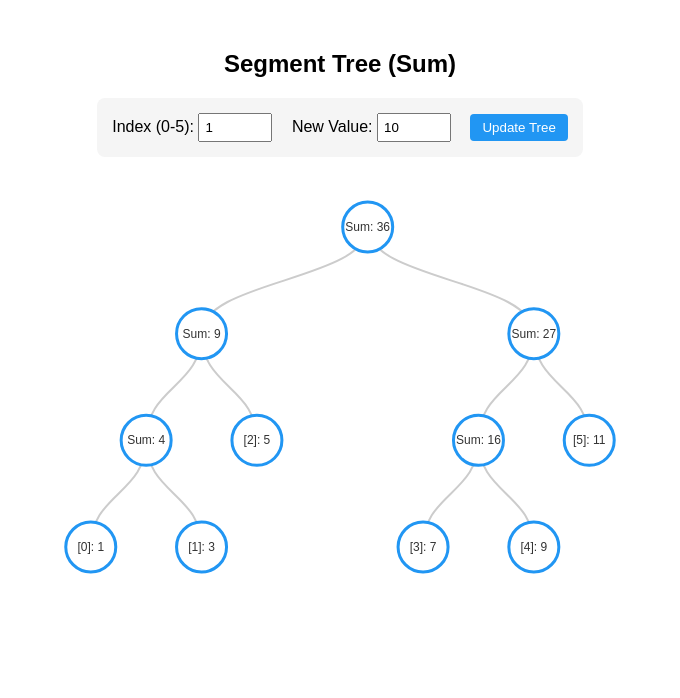
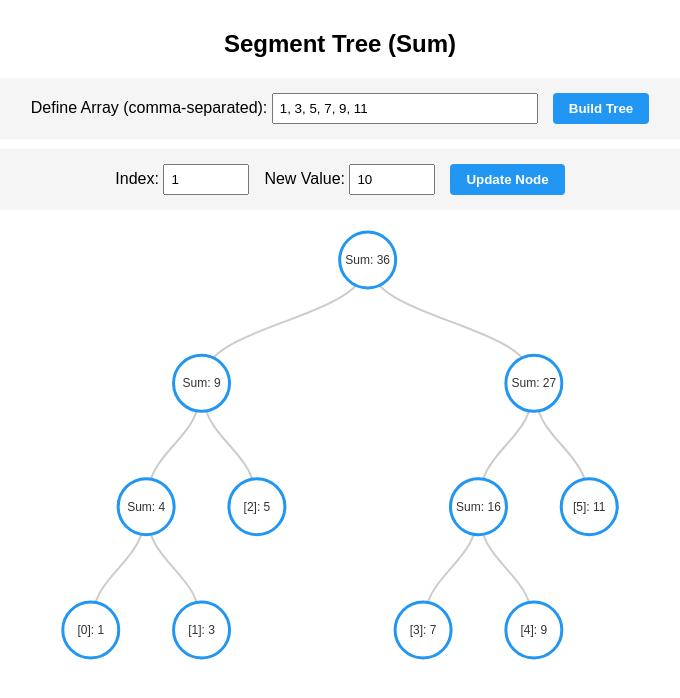
Before and after one commit to TheTechGrid/segment-tree-visualizer-range-sum, a plain HTML site: page index.html in a window 1280 px wide. Shown: the whole page, without its empty margins (300-980 px from the left). Drawn offline with nearby package versions, Linux system fonts and the light colour scheme.

Commit message:
add input and validation

```diff
--- a/index.html
+++ b/index.html
@@ -2,53 +2,163 @@
 <html lang="en">
 <head>
   <meta charset="UTF-8">
-  <title>Segment Tree Visualizer</title>
+  <title>Interactive Segment Tree</title>
   <script src="https://d3js.org/d3.v7.min.js"></script>
   <style>
-    body { font-family: sans-serif; text-align: center; margin-top: 50px; }
-    .node circle { fill: #fff; stroke: #2196F3; stroke-width: 3px; }
+    body { font-family: sans-serif; text-align: center; margin-top: 30px; }
+
+    /* Layout & Controls */
+    .panel { background: #f5f5f5; border-radius: 8px; padding: 15px; margin: 10px auto; max-width: 700px; display: flex; justify-content: center; gap: 15px; align-items: center; }
+    input[type="text"] { width: 250px; padding: 6px; }
+    input[type="number"] { width: 70px; padding: 6px; }
+    button { padding: 8px 16px; cursor: pointer; background: #2196F3; color: white; border: none; border-radius: 4px; font-weight: bold; }
+    button:hover { background: #1976D2; }
+
+    /* Error Banner */
+    #error-banner { display: none; background: #ffebee; color: #c62828; padding: 12px; margin: 10px auto; max-width: 700px; border-radius: 4px; border-left: 5px solid #c62828; font-weight: bold; }
+
+    /* SVG Tree Styles */
+    .node circle { fill: #fff; stroke-width: 3px; transition: all 0.4s ease; }
     .node text { font: 12px sans-serif; fill: #333; pointer-events: none; }
     .link { fill: none; stroke: #ccc; stroke-width: 2px; }
-    .controls { margin-bottom: 30px; padding: 15px; background: #f5f5f5; border-radius: 8px; display: inline-block; }
-    input { width: 60px; padding: 5px; margin-right: 15px; }
-    button { padding: 6px 12px; cursor: pointer; background: #2196F3; color: white; border: none; border-radius: 4px; }
-    button:hover { background: #1976D2; }
+
+    /* Highlight class for changed nodes */
+    .changed circle { stroke: #FF5722 !important; stroke-width: 5px !important; fill: #fff3e0 !important; }
   </style>
 </head>
 <body>
   <h2>Segment Tree (Sum)</h2>
 
-  <!-- 1. The Input Controls -->
-  <div class="controls">
-    <label>Index (0-5): <input type="number" id="idxInput" min="0" max="5" value="1"></label>
+  <!-- Setup Panel -->
+  <div class="panel">
+    <label>Define Array (comma-separated):
+      <input type="text" id="arrInput" value="1, 3, 5, 7, 9, 11" placeholder="e.g. 1, 2, 3">
+    </label>
+    <button onclick="buildNewTree()">Build Tree</button>
+  </div>
+
+  <!-- Error Banner -->
+  <div id="error-banner"></div>
+
+  <!-- Update Panel -->
+  <div class="panel" id="update-panel">
+    <label>Index: <input type="number" id="idxInput" min="0" value="1"></label>
     <label>New Value: <input type="number" id="valInput" value="10"></label>
-    <button onclick="updateValue()">Update Tree</button>
+    <button onclick="updateValue()">Update Node</button>
   </div>
 
   <div id="tree-container"></div>
 
   <script>
-    // The underlying array
-    const arr = [1, 3, 5, 7, 9, 11];
+    let arr = [1, 3, 5, 7, 9, 11];
+    let oldArr = null; // Used to track changes for highlighting
 
-    // Recursively build hierarchical data
+    // --- 1. Validation & Initialization Flow ---
+    function showError(msg) {
+      const banner = document.getElementById("error-banner");
+      banner.innerText = msg;
+      banner.style.display = "block";
+    }
+
+    function hideError() {
+      document.getElementById("error-banner").style.display = "none";
+    }
+
+    function buildNewTree() {
+      hideError();
+      const rawText = document.getElementById("arrInput").value;
+
+      // Validation 1: Empty input
+      if (!rawText.trim()) {
+        return showError("Array cannot be empty.");
+      }
+
+      const parsedArr = rawText.split(',').map(s => parseInt(s.trim(), 10));
+
+      // Validation 2: Invalid numbers
+      if (parsedArr.some(isNaN)) {
+        return showError("Invalid input! Please use only numbers separated by commas.");
+      }
+
+      // Validation 3: Array bounds (prevent massive trees crashing the browser)
+      if (parsedArr.length < 1 || parsedArr.length > 16) {
+        return showError("Array size must be between 1 and 16 elements.");
+      }
+
+      // If valid, update state
+      arr = parsedArr;
+      oldArr = null; // Reset old array so nothing highlights on initial build
+
+      // Update max index constraint on the update input
+      document.getElementById("idxInput").max = arr.length - 1;
+      document.getElementById("idxInput").value = 0;
+
+      renderTree();
+    }
+
+    // --- 2. Update Flow (with state tracking) ---
+    function updateValue() {
+      hideError();
+      const idx = parseInt(document.getElementById("idxInput").value, 10);
+      const val = parseInt(document.getElementById("valInput").value, 10);
+
+      if (isNaN(idx) || idx < 0 || idx >= arr.length || isNaN(val)) {
+        return showError(`Invalid update! Index must be between 0 and ${arr.length - 1}.`);
+      }
+
+      // Save a copy of the current array to compare against during render
+      oldArr = [...arr];
+
+      // Update the underlying array
+      arr[idx] = val;
+      renderTree();
+    }
+
+    // --- 3. Tree Data Construction (Determines what changed) ---
+    function getSum(array, l, r) {
+      let sum = 0;
+      for (let i = l; i <= r; i++) sum += array[i];
+      return sum;
+    }
+
     function buildTreeData(l, r) {
-      if (l === r) return { name: `[${l}]: ${arr[l]}`, value: arr[l] };
+      const currentSum = getSum(arr, l, r);
+      let isChanged = false;
+
+      // Check if this segment's sum differs from the previous state
+      if (oldArr && oldArr.length === arr.length) {
+        const previousSum = getSum(oldArr, l, r);
+        if (currentSum !== previousSum) isChanged = true;
+      }
+
+      // Base Case: Leaf node
+      if (l === r) {
+        return { name: `[${l}]: ${currentSum}`, changed: isChanged };
+      }
+
+      // Recursive Case: Internal node
       const mid = Math.floor((l + r) / 2);
       const left = buildTreeData(l, mid);
       const right = buildTreeData(mid + 1, r);
-      const sum = left.value + right.value;
-      return { name: `Sum: ${sum}`, value: sum, children: [left, right] };
+
+      return {
+        name: `Sum: ${currentSum}`,
+        children: [left, right],
+        changed: isChanged
+      };
     }
 
-    // 2. The Render Function (clears and redraws)
+    // --- 4. D3 Rendering ---
     function renderTree() {
-      // Clear the previous SVG before drawing the new one
       d3.select("#tree-container").html("");
+      if (arr.length === 0) return;
 
       const treeData = buildTreeData(0, arr.length - 1);
 
-      const width = 800, height = 400;
+      // Dynamically scale width based on number of nodes (roughly)
+      const width = Math.max(800, arr.length * 60);
+      const height = 450;
+
       const svg = d3.select("#tree-container").append("svg")
                     .attr("width", width).attr("height", height)
                     .append("g").attr("transform", "translate(40,40)");
@@ -57,34 +167,30 @@
       const treeLayout = d3.tree().size([width - 80, height - 80]);
       treeLayout(root);
 
+      // Draw Edges
       svg.selectAll('.link').data(root.links()).enter().append('path')
          .attr('class', 'link')
          .attr('d', d3.linkVertical().x(d => d.x).y(d => d.y));
 
+      // Draw Nodes
       const node = svg.selectAll('.node').data(root.descendants()).enter().append('g')
-                      .attr('class', 'node')
-                      .attr('transform', d => `translate(${d.x},${d.y})`);
+          // Apply the 'changed' CSS class if this node was flagged during data construction
+          .attr('class', d => d.data.changed ? 'node changed' : 'node')
+          .attr('transform', d => `translate(${d.x},${d.y})`);
 
-      node.append('circle').attr('r', 25);
-      node.append('text').attr('dy', 4).attr('text-anchor', 'middle').text(d => d.data.name);
+      node.append('circle')
+          .attr('r', 28)
+          // Default stroke color (overridden by .changed class if applicable)
+          .style('stroke', '#2196F3');
+
+      node.append('text')
+          .attr('dy', 4)
+          .attr('text-anchor', 'middle')
+          .text(d => d.data.name);
     }
 
-    // 3. The Update Logic
-    function updateValue() {
-      // Read the values from the input fields
-      const idx = parseInt(document.getElementById("idxInput").value);
-      const val = parseInt(document.getElementById("valInput").value);
-
-      // Validate inputs and update array
-      if (idx >= 0 && idx < arr.length && !isNaN(val)) {
-        arr[idx] = val;    // Update the underlying array
-        renderTree();      // Trigger a redraw
-      } else {
-        alert("Please enter a valid index (0 to " + (arr.length - 1) + ") and a valid number.");
-      }
-    }
-
-    // Initial render when the page first loads
+    // Initialize on load
+    document.getElementById("idxInput").max = arr.length - 1;
     renderTree();
   </script>
 </body>
```
